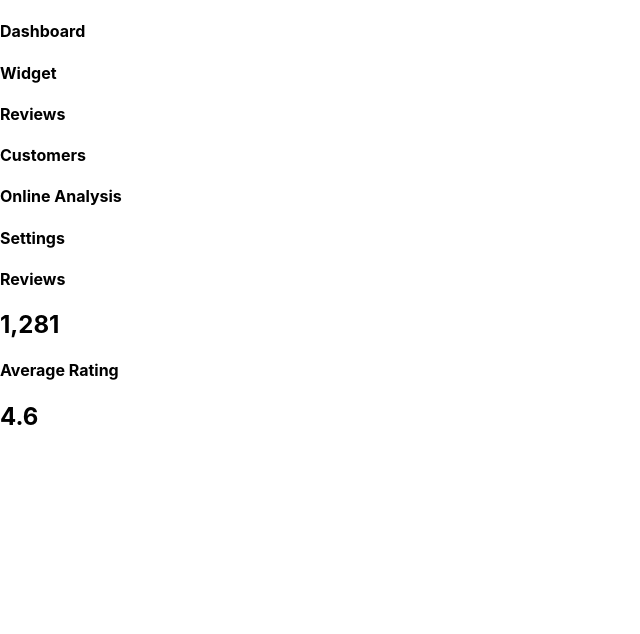
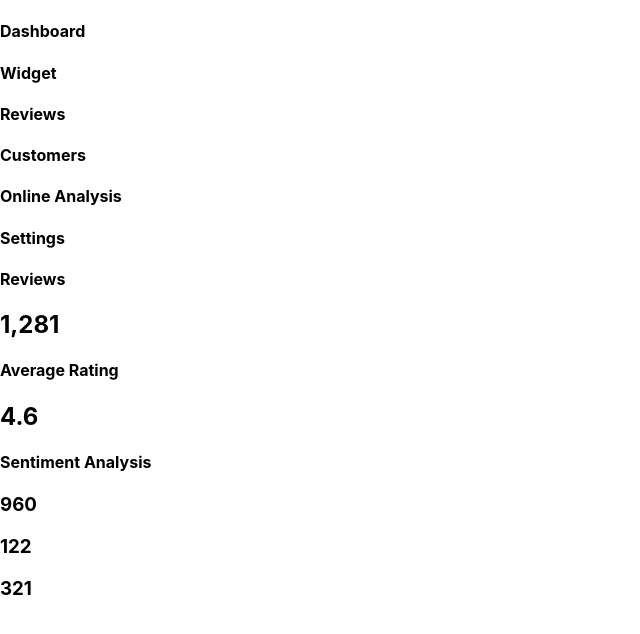
Before and after one commit to ryanshipley/dashboard, a React (Create React App) app: page / in a window 1280 px wide. Shown: the top 634 px of the page, without its empty margins (0-640 px from the left). Built offline with nearby package versions, Linux system fonts and the light colour scheme.

Commit message:
renders sentiment analysis

```diff
--- a/src/App.js
+++ b/src/App.js
@@ -3,6 +3,7 @@ import './App.css';
 import Sidebar from "./components/sidebar";
 import Reviews from "./components/reviews";
 import Rating from "./components/average-rating";
+import Sentiment from "./components/sentiment-analysis";
 
 function App() {
   return (
@@ -10,8 +11,9 @@ function App() {
       <Sidebar/>
       <Reviews/>
       <Rating/>
+      <Sentiment/>
     </div>
   );
-}
+};
 
 export default App;
--- a/src/components/sentiment-analysis.js
+++ b/src/components/sentiment-analysis.js
@@ -0,0 +1,12 @@
+function Sentiment(){
+    return(
+        <div>
+            <h4>Sentiment Analysis</h4>
+            <h3>960</h3>
+            <h3>122</h3>
+            <h3>321</h3>
+        </div>
+    );
+};
+
+export default Sentiment;
```
